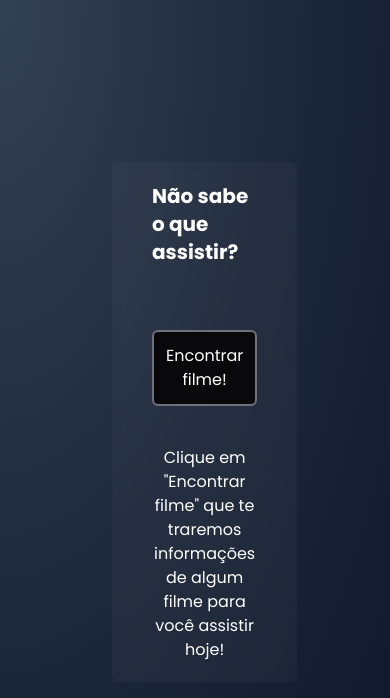
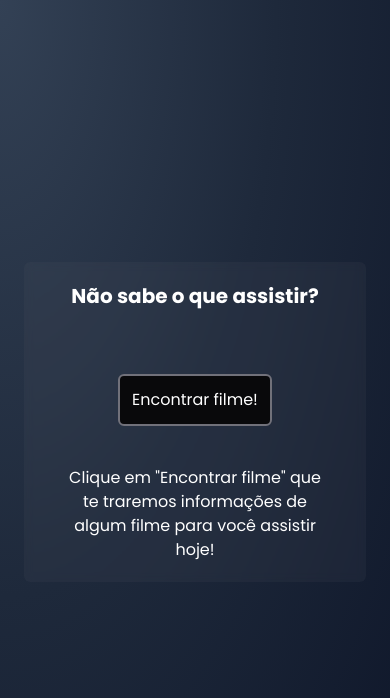
Before and after one commit to OYERA1/rocketflix, a Next.js app: page / in a window 390 px wide. Shown: the top 698 px of the page. Built offline with nearby package versions, Linux system fonts and the light colour scheme.

Commit message:
adicionando responsividade

```diff
--- a/src/app/page.tsx
+++ b/src/app/page.tsx
@@ -1,15 +1,17 @@
 "use client";
 
-import { fetchMovieData, randomId } from "@/api/api";
 import Resume from "@/components/resumes";
-import { PiSunDimBold } from "react-icons/pi";
 import { useMovie } from "../../context/MovieContext";
 
 export default function Home() {
   const { movieData, getMovieData } = useMovie();
 
   return (
-    <main className="flex flex-col flex-wrap h-screen px-28 justify-center items-center bg-[radial-gradient(ellipse_at_top_left,_var(--tw-gradient-stops))] from-slate-700 via-slate-800 to-slate-900">
+    <main
+      className="flex flex-col flex-wrap min-h-screen max-h-max px-6 py-3 sm:px-28 justify-center items-center
+      bg-[radial-gradient(ellipse_at_top_left,_var(--tw-gradient-stops))]
+     from-slate-700 via-slate-800 to-slate-900"
+    >
       <div
         className="flex flex-col items-center py-5 px-10 bg-zinc-500 rounded-md
         backdrop-filter backdrop-blur-sm bg-opacity-10"
@@ -17,7 +19,7 @@ export default function Home() {
         {movieData ? (
           <Resume />
         ) : (
-          <span className="mb-16 font-semibold text-xl">
+          <span className="mb-16 font-semibold text-xl text-center">
             Não sabe o que assistir?
           </span>
         )}
@@ -28,10 +30,15 @@ export default function Home() {
         >
           Encontrar filme!
         </button>
-        <span className="text-center break-before-auto">
-          Clique em "Encontrar filme" que te traremos informações de algum filme
-          para você assistir hoje!
-        </span>
+
+        {movieData ? (
+          ""
+        ) : (
+          <span className="text-center break-before-auto">
+            Clique em "Encontrar filme" que te traremos informações de algum
+            filme para você assistir hoje!
+          </span>
+        )}
       </div>
     </main>
   );
--- a/src/components/resumes.tsx
+++ b/src/components/resumes.tsx
@@ -5,19 +5,19 @@ import { MovieContext } from "../../context/MovieContext";
 export default function Resume() {
   const { movieData } = useContext(MovieContext);
   return (
-    <main className="flex flex-wrap flex-col items-center gap-10 m-10 w-[1000px] h-[400px]">
-      <span className="font-bold text-2xl">
+    <main className="flex flex-wrap flex-col items-center gap-10 sm:m-10 sm:w-[1000px] sm:h-[400px]">
+      <span className="font-bold text-2xl text-center">
         {movieData ? movieData.title : "carregando..."}
       </span>
-      <div className="flex flex-col sm:flex-row gap-16 items-start px-10">
+      <div className="flex flex-wrap flex-col sm:flex-row gap-6 sm:gap-16 items-center sm:items-start sm:px-10">
         <Image
           src={movieData ? movieData.poster : "carregando..."}
           alt={movieData ? movieData.title : "carregando..."}
           height={300}
           width={200}
-          className="sm:max-w-max sm:max-h-max"
+          className="max-w-max max-h-max rounded-xl"
         />
-        <span className="">
+        <span className="text-center mb-4 sm:mb-0 sm:text-start ">
           {movieData
             ? movieData.overview == ""
               ? "Este filme não possui um resumo."
```
